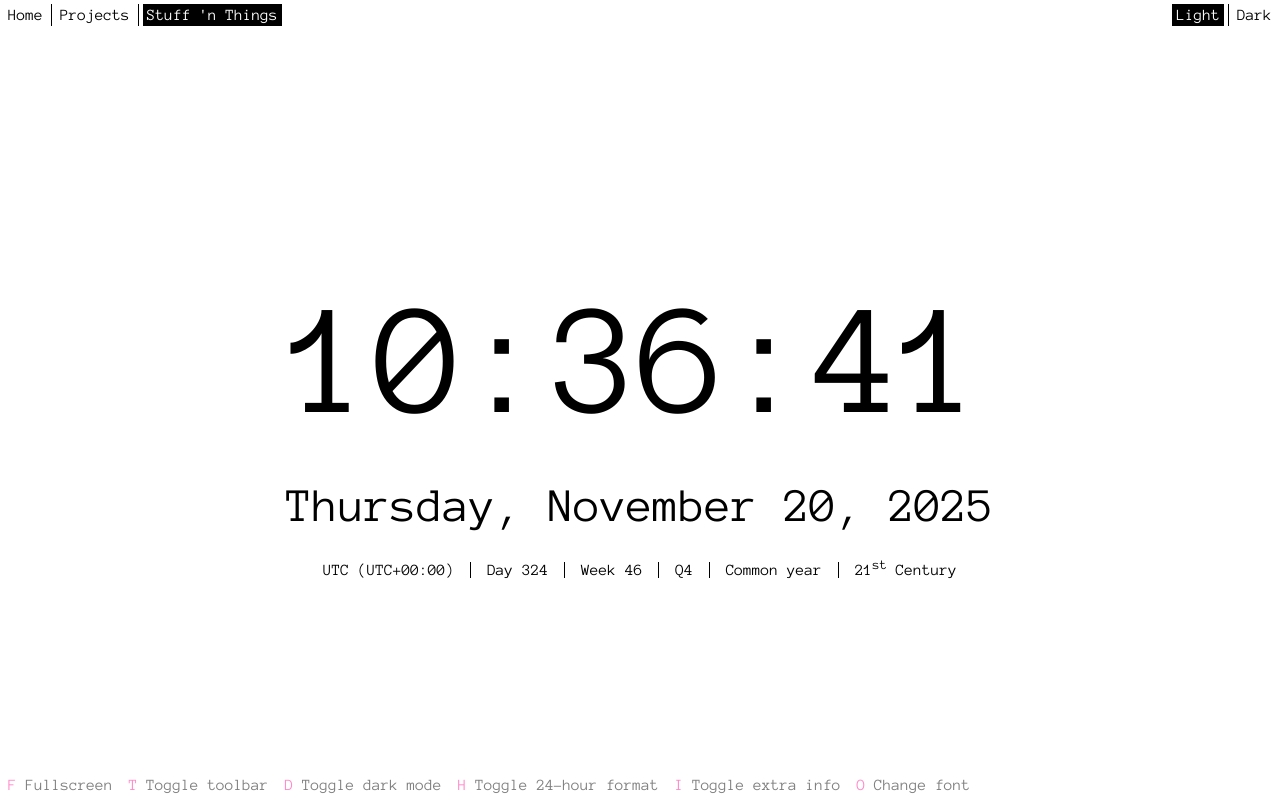
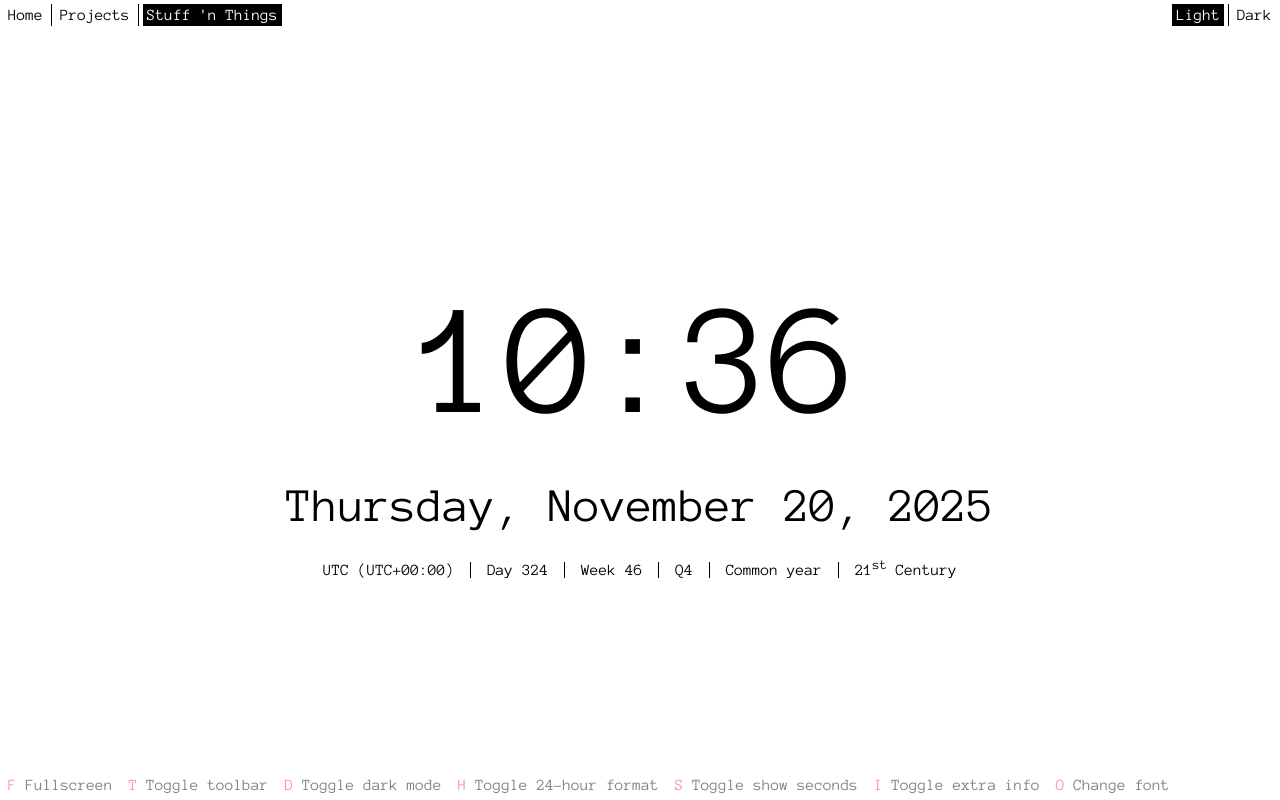
Before and after one commit to CarterSnich/cartersnich.github.io, a Vue app: page /stuff-n-things/clock in a window 1280 px wide. Built offline with nearby package versions, Linux system fonts and the light colour scheme.

Commit message:
add toggle for seconds

```diff
--- a/src/views/stuff-n-things/Clock.vue
+++ b/src/views/stuff-n-things/Clock.vue
@@ -13,14 +13,10 @@ const FONTS = [
 
 const toggleDark = useToggle(useDark());
 
-// const isToolbarHidden = ref(false)
-// const is24Hour = ref(true);
-// const isExtraInfoHidden = ref(false)
-// const fontIndex = ref(0)
-
 const settings = useStorage("clock-settings", {
   istoolbarHidden: false,
   is24Hour: false,
+  showSeconds: false,
   isExtraInfoHidden: false,
   fontIndex: 0,
 });
@@ -30,7 +26,7 @@ const timeDisplay = computed(() => {
   return now.value.toLocaleTimeString(undefined, {
     hour: "2-digit",
     minute: "2-digit",
-    second: "2-digit",
+    second: settings.value.showSeconds ? "2-digit" : undefined,
     hour12: settings.value.is24Hour,
   });
 });
@@ -115,6 +111,10 @@ function onPressKeybinds(e: KeyboardEvent) {
       settings.value.is24Hour = !settings.value.is24Hour;
       break;
 
+    case "s":
+      settings.value.showSeconds = !settings.value.showSeconds;
+      break;
+
     case "i":
       settings.value.isExtraInfoHidden = !settings.value.isExtraInfoHidden;
       break;
@@ -167,6 +167,7 @@ onMounted(() => {
       <span><code>T</code> Toggle toolbar</span>
       <span><code>D</code> Toggle dark mode</span>
       <span><code>H</code> Toggle 24-hour format</span>
+      <span><code>S</code> Toggle show seconds</span>
       <span><code>I</code> Toggle extra info</span>
       <span><code>O</code> Change font</span>
     </div>
```
